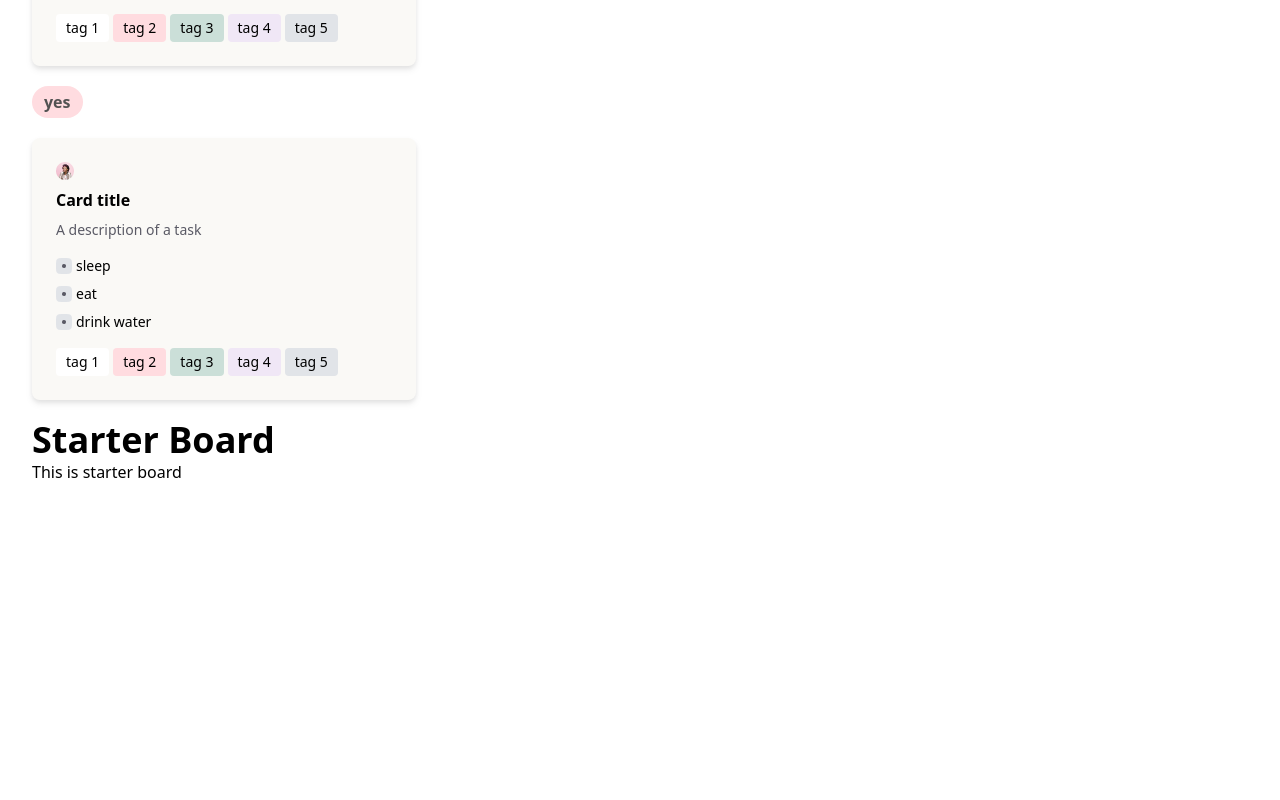
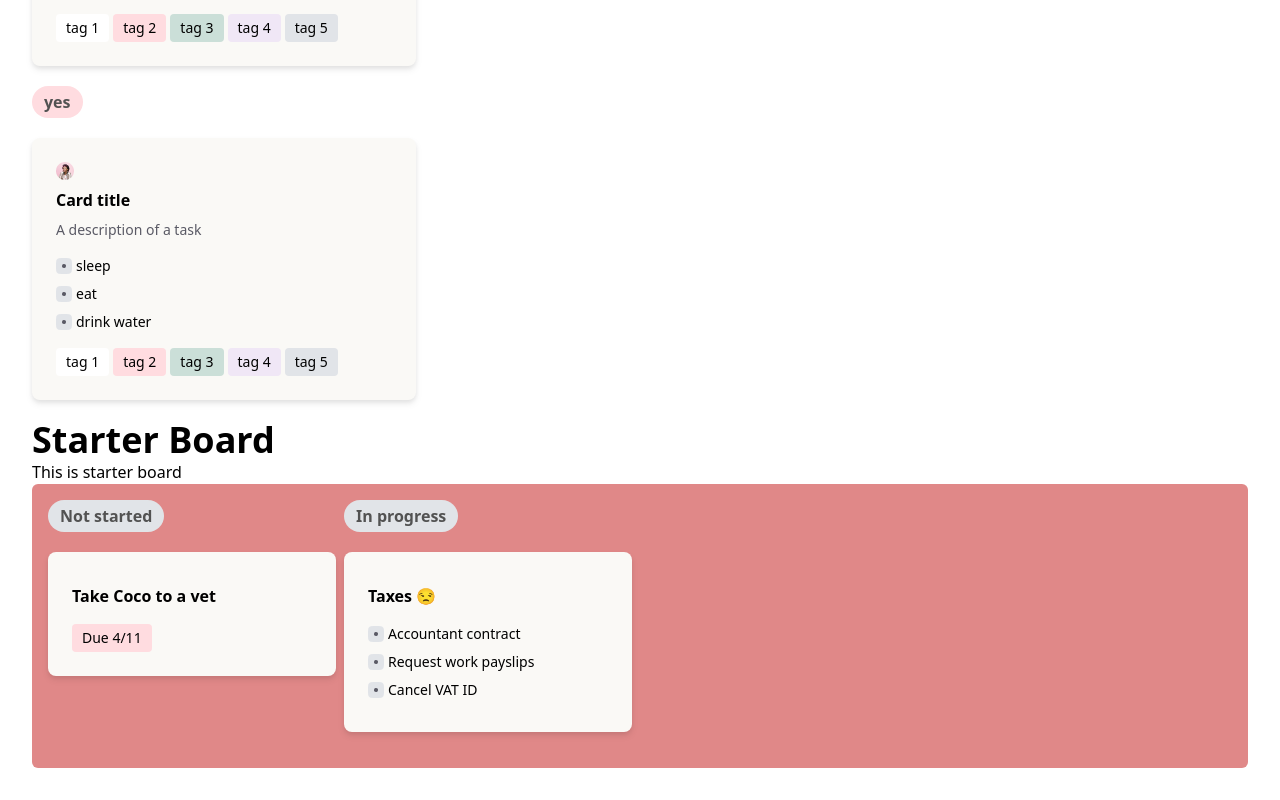
Before and after one commit to chocological13/dti-day5-kanban-board, a React (Vite) app: page / in a window 1280 px wide. Shown: the part 828-1628 px from the top of the page. Before the commit the page ends 1344 px from the top, so only its background shows below. Built offline with nearby package versions, Linux system fonts and the light colour scheme.

Commit message:
feat: got starter board working

```diff
--- a/src/App.tsx
+++ b/src/App.tsx
@@ -7,7 +7,16 @@ import StarterBoard from "./components/StarterBoard";
 
 interface LabelTagProps {
   text: string;
-  color?: string;
+  color: string;
+}
+
+interface CardsProp {
+  label?: LabelTagProps;
+  avatar?: boolean;
+  heading: string;
+  body?: string;
+  tasks?: string[];
+  tags?: LabelTagProps[];
 }
 
 const tags: LabelTagProps[] = [
@@ -16,6 +25,19 @@ const tags: LabelTagProps[] = [
   { text: "tag 3", color: "green" }, // green tag
   { text: "tag 4", color: "lavender" }, // lavender tag
   { text: "tag 5", color: "gray" } // gray tag
+];
+
+const cardData: CardsProp[] = [
+  {
+    label: { text: "Not started", color: "gray" },
+    heading: "Take Coco to a vet",
+    tags: [{ text: "Due 4/11", color: "rose" }]
+  },
+  {
+    label: { text: "In progress", color: "gray" },
+    heading: "Taxes 😒",
+    tasks: ["Accountant contract", "Request work payslips", "Cancel VAT ID"]
+  }
 ];
 
 function App() {
@@ -29,7 +51,7 @@ function App() {
       <Cards avatar heading="Card title" body="A description of a task" tasks={["sleep", "eat", "drink water"]} />
       <Cards avatar heading="Card title" body="A description of a task" tasks={["sleep", "eat", "drink water"]} tags={tags} />
       <Cards label={{ text: "yes", color: "rose" }} avatar heading="Card title" body="A description of a task" tasks={["sleep", "eat", "drink water"]} tags={tags} />
-      <StarterBoard title="Starter Board" desc="This is starter board" />
+      <StarterBoard title="Starter Board" desc="This is starter board" cards={cardData} />
     </div>
   );
 }
--- a/src/components/Cards.tsx
+++ b/src/components/Cards.tsx
@@ -6,14 +6,14 @@ import Label from "./Label";
 
 interface LabelTagProps {
   text: string;
-  color?: string;
+  color: string;
 }
 
 interface CardsProp {
   label?: LabelTagProps;
   avatar?: boolean;
   heading: string;
-  body: string;
+  body?: string;
   tasks?: string[];
   tags?: LabelTagProps[];
 }
@@ -29,14 +29,16 @@ const Cards: React.FC<CardsProp> = ({ label, heading, body, tasks, avatar, tags
   const cardTags = tags?.map((tag) => <Tag key={tag?.text} text={tag?.text} color={tag?.color} />);
 
   return (
+    <div className="grid-cols-4 mr-2">
       <div>
         {labelTop}
-      <div className="block rounded-lg bg-[#FAF9F6] p-6 drop-shadow-md text-left w-96 my-5">
+        <div className="block rounded-lg bg-[#FAF9F6] p-6 drop-shadow-md text-left max-w-96 my-5">
           {avatar && <div>{avatarImg}</div>}
           <h2 className="font-['SF Compact Text'] text-base font-semibold my-2">{heading}</h2>
-        <p className="font-['SF Compact Text'] text-sm font-normal text-[#5A5A65]">{body}</p>
+          {body && <p className="font-['SF Compact Text'] text-sm font-normal text-[#5A5A65]">{body}</p>}
           {tasksList && <div className="mt-4">{tasksList}</div>}
           {cardTags && <div className="mt-4">{cardTags}</div>}
+        </div>
       </div>
     </div>
   );
--- a/src/components/Label.tsx
+++ b/src/components/Label.tsx
@@ -1,9 +1,9 @@
 import React, { useState } from "react";
-import { colorMap } from "./colorMap";
+import { colorMap } from "./colormap";
 
 interface LabelTagProps {
   text: string;
-  color?: string;
+  color: string;
 }
 
 const Label: React.FC<LabelTagProps> = ({ text, color }) => {
--- a/src/components/StarterBoard.tsx
+++ b/src/components/StarterBoard.tsx
@@ -1,15 +1,44 @@
 import React from "react";
+import Cards from "./Cards";
+
+interface LabelTagProps {
+  text: string;
+  color: string;
+}
+
+interface CardsProp {
+  label?: LabelTagProps;
+  avatar?: boolean;
+  heading: string;
+  body?: string;
+  tasks?: string[];
+  tags?: LabelTagProps[];
+}
 
 interface BoardProps {
   title: string;
   desc: string;
+  cards: CardsProp[];
 }
 
-const StarterBoard: React.FC<BoardProps> = ({ title, desc }) => {
+// const tags: LabelTagProps[] = [
+//   { text: "tag 1", color: "white" }, // white tag
+//   { text: "tag 2", color: "rose" }, // rose tag
+//   { text: "tag 3", color: "green" }, // green tag
+//   { text: "tag 4", color: "lavender" }, // lavender tag
+//   { text: "tag 5", color: "gray" } // gray tag
+// ];
+
+const StarterBoard: React.FC<BoardProps> = ({ title, desc, cards = [] }) => {
   return (
     <div>
       <h1 className="font-['SF Compact Display'] text-4xl text-left font-extrabold">{title}</h1>
       <p className="font=['SF Compact Display'] text-base text-left">{desc}</p>
+      <div className="bg-[#e08888] justify-between grid grid-cols-4 p-4 rounded-md">
+        {cards.map((cardData, index) => (
+          <Cards key={index} {...cardData} />
+        ))}
+      </div>
     </div>
   );
 };
--- a/src/components/Tag.tsx
+++ b/src/components/Tag.tsx
@@ -1,9 +1,9 @@
 import React from "react";
-import { colorMap } from "./colorMap";
+import { colorMap } from "./colormap";
 
 interface LabelTagProps {
   text: string;
-  color?: string;
+  color: string;
 }
 
 const Tag: React.FC<LabelTagProps> = ({ text, color }) => {
```
Lines whose indentation alone changed are shown as unchanged.
